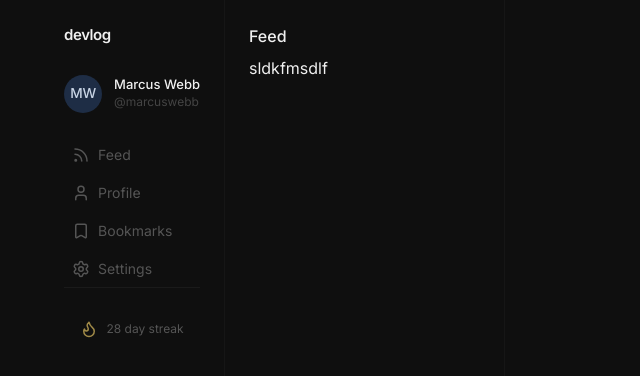
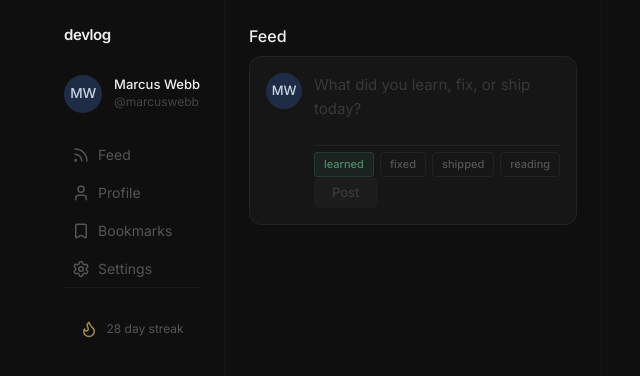
Before and after one commit to h3pixz/DevLog, a React (Vite) app: page /feed in a window 1280 px wide. Shown: the top 376 px of the page, without its empty margins (275-915 px from the left). Built offline with nearby package versions, Linux system fonts and the light colour scheme.

Commit message:
add: composer component

```diff
--- a/src/components/Composer.tsx
+++ b/src/components/Composer.tsx
@@ -1,7 +1,116 @@
+import Avatar from "./Avatar";
+import { useState } from "react";
+
+type TagType = "learned" | "fixed" | "shipped" | "reading";
+
 export default function Composer() {
-    return (
-        <>
-            sldkfmsdlf
-        </>
-    )
+  const [text, setText] = useState("");
+  const [tag, setTag] = useState<TagType>("learned");
+  const ALL_TAGS: TagType[] = ["learned", "fixed", "shipped", "reading"];
+
+  const TAG = {
+    learned: {
+      bg: "rgba(74,155,114,0.10)",
+      text: "#4D8A6A",
+      border: "rgba(74,155,114,0.20)",
+    },
+    fixed: {
+      bg: "rgba(74,127,165,0.10)",
+      text: "#4A7AA5",
+      border: "rgba(74,127,165,0.20)",
+    },
+    shipped: {
+      bg: "rgba(122,95,165,0.10)",
+      text: "#7A5FA5",
+      border: "rgba(122,95,165,0.20)",
+    },
+    reading: {
+      bg: "rgba(165,139,74,0.10)",
+      text: "#A08A48",
+      border: "rgba(165,139,74,0.20)",
+    },
+  } satisfies Record<TagType, { bg: string; text: string; border: string }>;
+
+  return (
+    <>
+      <div className="bg-[#161616] border border-[#232323] rounded-xl p-4">
+        <div className="flex gap-3">
+          <Avatar initials="MW" color="#1E2D45" size={36} />
+          <div className="flex-1">
+            <textarea
+              value={text}
+              onChange={(e) => setText(e.target.value)}
+              placeholder="What did you learn, fix, or ship today?"
+              rows={3}
+              style={{
+                width: "100%",
+                background: "none",
+                outline: "none",
+                color: "#F0F0F0",
+                fontSize: 15,
+                lineHeight: "1.6",
+                resize: "none",
+                fontFamily: "Inter, sans-serif",
+                caretColor: "#F0F0F0",
+                scrollbarWidth: "none",
+                msOverflowStyle: "none",
+              }}
+              className="placeholder:text-[#383838] border-b-1"
+            />
+
+            <div className="flex items-center justify-between flex-wrap">
+              <div className="flex gap-1.5">
+                {ALL_TAGS.map((t) => {
+                  const cfg = TAG[t];
+                  const active = tag === t;
+                  return (
+                    <button
+                      key={t}
+                      onClick={() => setTag(t)}
+                      style={{
+                        backgroundColor: active ? cfg.bg : "transparent",
+                        color: active ? cfg.text : "#555555",
+                        fontSize: 11,
+                        fontWeight: 500,
+                        padding: "3px 9px",
+                        borderRadius: 4,
+                        border: active
+                          ? `1px solid ${cfg.border}`
+                          : "1px solid #232323",
+                        cursor: "pointer",
+                        transition: "all 0.12s",
+                      }}
+                      className={
+                        !active
+                          ? "hover:border-[#2E2E2E] hover:text-[#888]"
+                          : ""
+                      }
+                    >
+                      {t}
+                    </button>
+                  );
+                })}
+              </div>
+              <button
+                style={{
+                  backgroundColor: text.trim() ? "#F0F0F0" : "#1C1C1C",
+                  color: text.trim() ? "#0F0F0F" : "#3A3A3A",
+                  fontSize: 13,
+                  fontWeight: 500,
+                  padding: "6px 18px",
+                  borderRadius: 6,
+                  border: "none",
+                  cursor: text.trim() ? "pointer" : "default",
+                  transition: "all 0.12s",
+                }}
+                className={text.trim() ? "hover:bg-[#E0E0E0]" : ""}
+              >
+                Post
+              </button>
+            </div>
+          </div>
+        </div>
+      </div>
+    </>
+  );
 }
```
